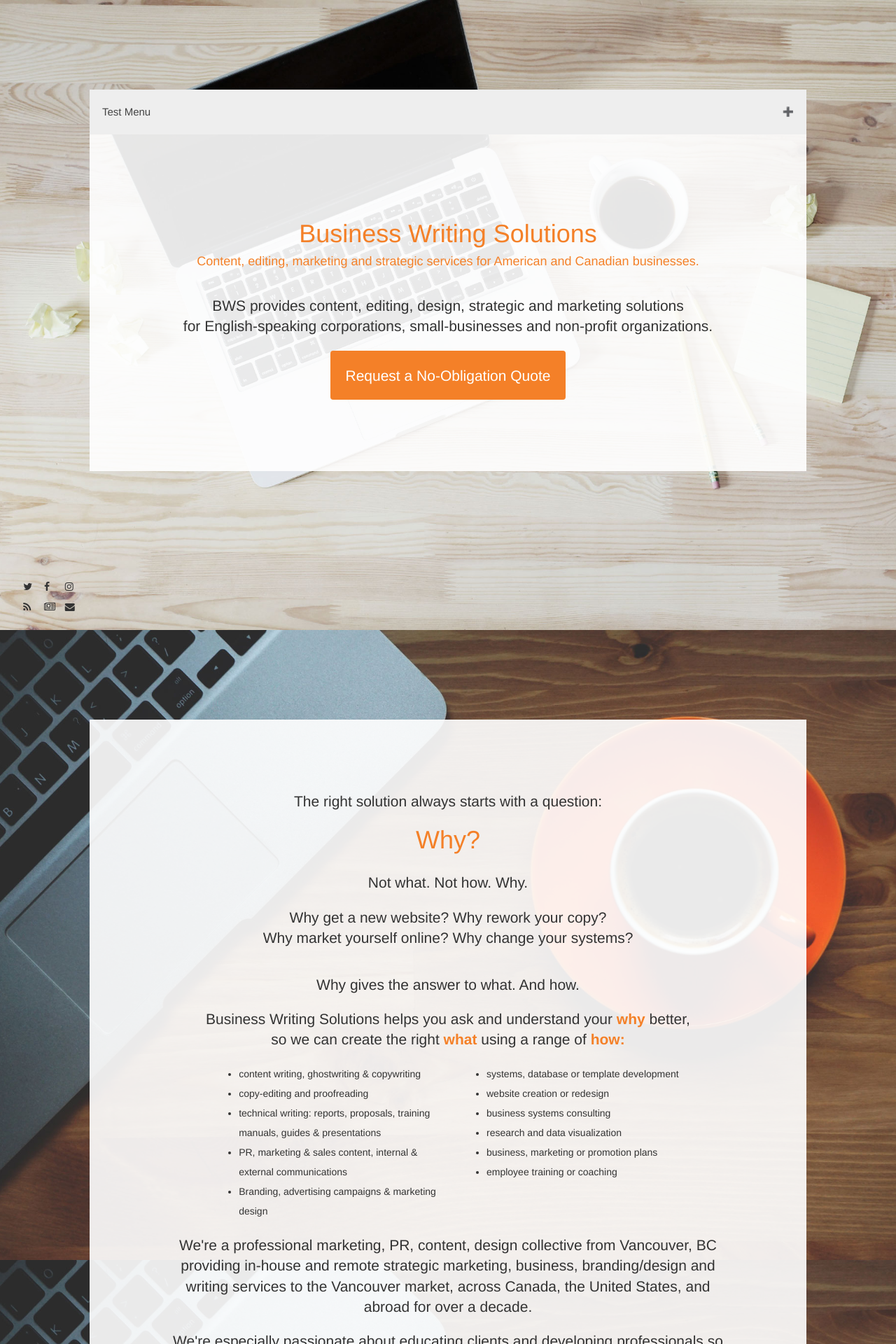
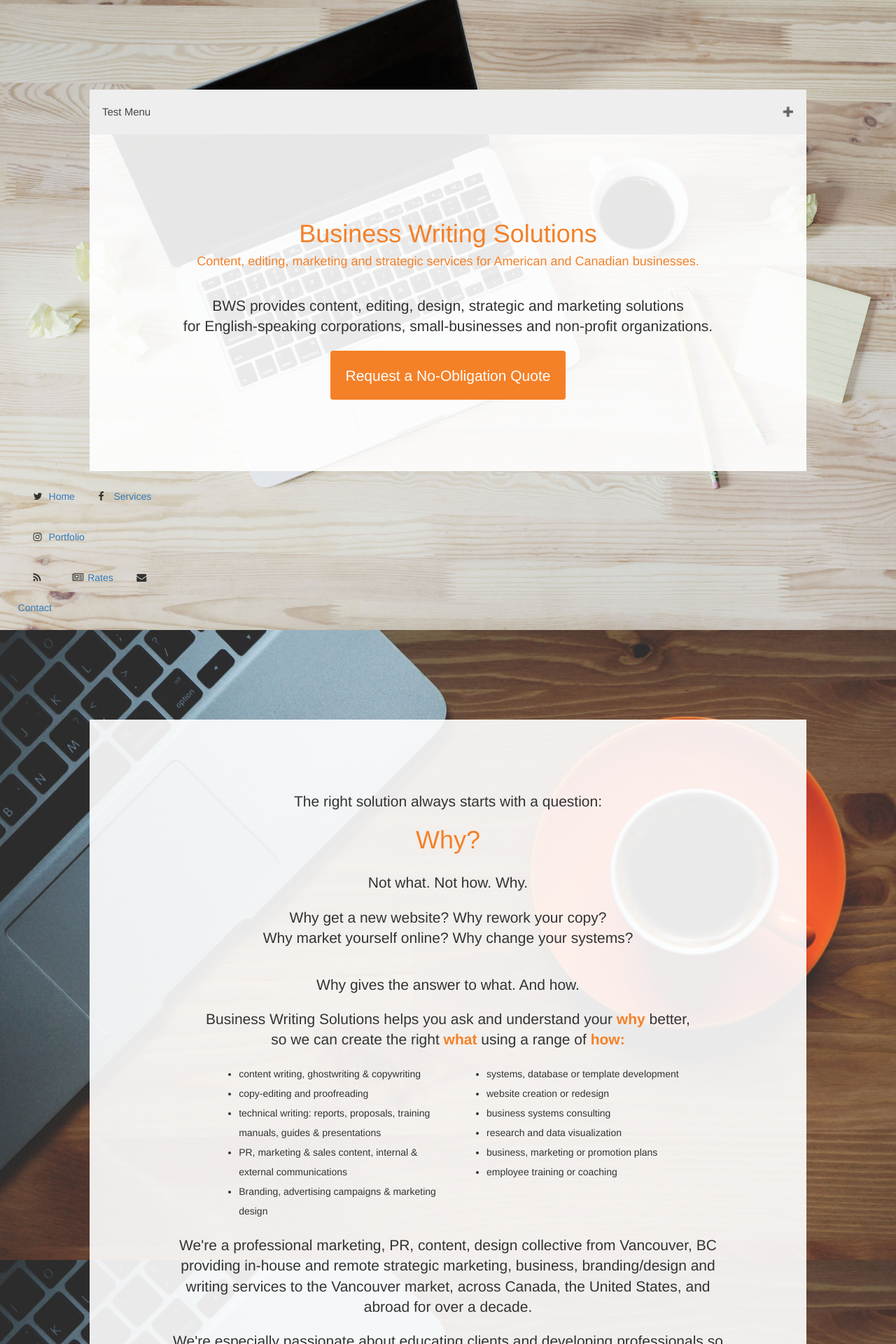
Before and after one commit to kaiewiggins/businesswriting, a Jekyll site: the page built from index.html, in a window 1280 px wide. Shown: the top 1920 px of the page at 70% size. Built offline with Jekyll 4.4.1, drawn with Linux system fonts in a browser that asks for light colours; nearby versions of some CDN libraries.

Commit message:
Update default.html
Add menu labels

```diff
--- a/_layouts/default.html
+++ b/_layouts/default.html
@@ -18,16 +18,16 @@
 <body>
 			<div class="container-fluid" style="width: 103%; margin: 0% -1.5%">
 		<div style="position: fixed; bottom: 2%; left: 2%; z-index: 1;">
-<a target="_blank" href=""><i class="fa fa-twitter fa-fw" style="color: #333; padding: 10%;"></i></a>
+<a target="_blank" href=""><i class="fa fa-twitter fa-fw" style="color: #333; padding: 10%;"></i>Home</a>
 &nbsp
-<a target="_blank" href=""><i class="fa fa-facebook fa-fw" style="color: #333; padding: 10%;"></i></a>
+<a target="_blank" href=""><i class="fa fa-facebook fa-fw" style="color: #333; padding: 10%;"></i>Services</a>
 &nbsp
-<a target="_blank" href=""><i class="fa fa-instagram fa-fw" style="color: #333; padding: 10%;"></i></a>
+<a target="_blank" href=""><i class="fa fa-instagram fa-fw" style="color: #333; padding: 10%;"></i>Portfolio</a>
 <br>		<a href="" target="_blank"><i class="fa fa-rss fa-fw" style="color: #333; padding: 10%;"></i></a>
 &nbsp
-			<a href="" target="_blank"><i class="fa fa-newspaper-o fa-fw" style="color: #333; padding: 10%;"></i></a>
+			<a href="" target="_blank"><i class="fa fa-newspaper-o fa-fw" style="color: #333; padding: 10%;"></i>Rates</a>
 &nbsp
-			<a href="mailto:kaiewrites@gmail.com" target="_blank"><i class="fa fa-envelope fa-fw" style="color: #333; padding: 10%;"></i></a>
+			<a href="mailto:kaiewrites@gmail.com" target="_blank"><i class="fa fa-envelope fa-fw" style="color: #333; padding: 10%;"></i>Contact</a>
 		</div><!--end fixed-->
 	</div>
     {{content}}<!--all unique page content-->
```
